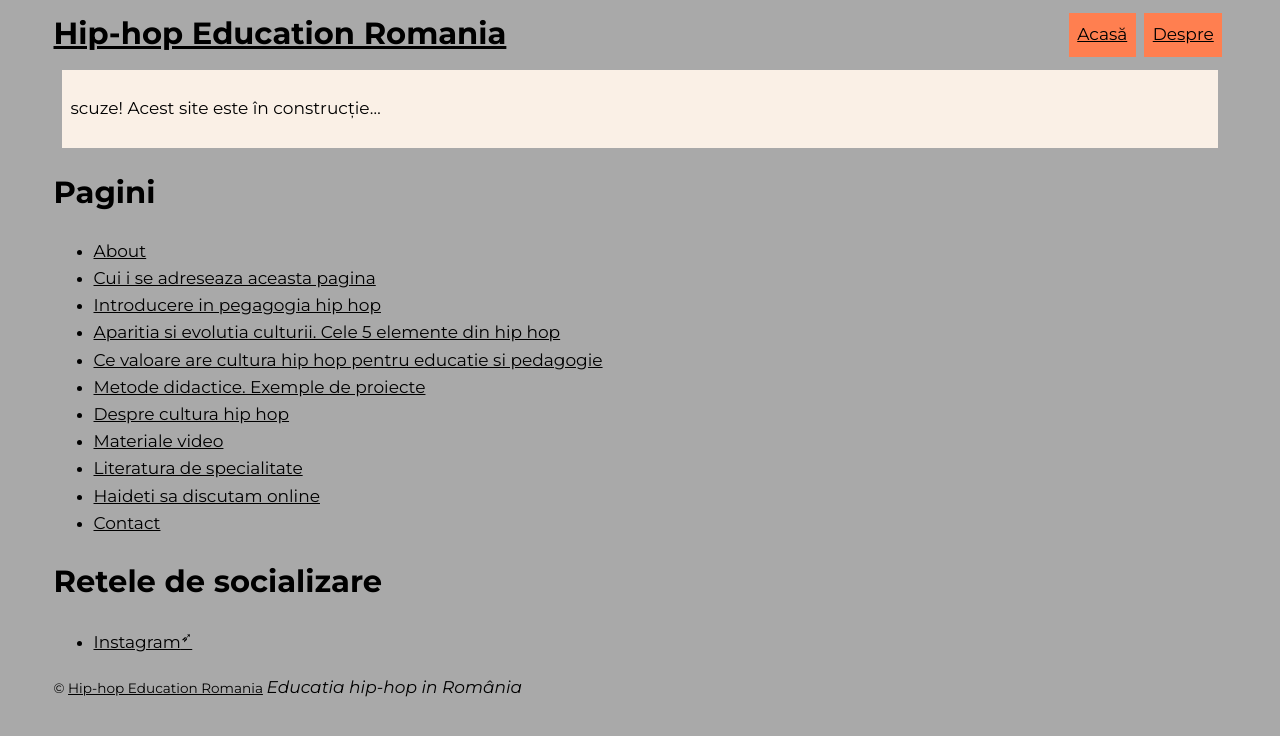
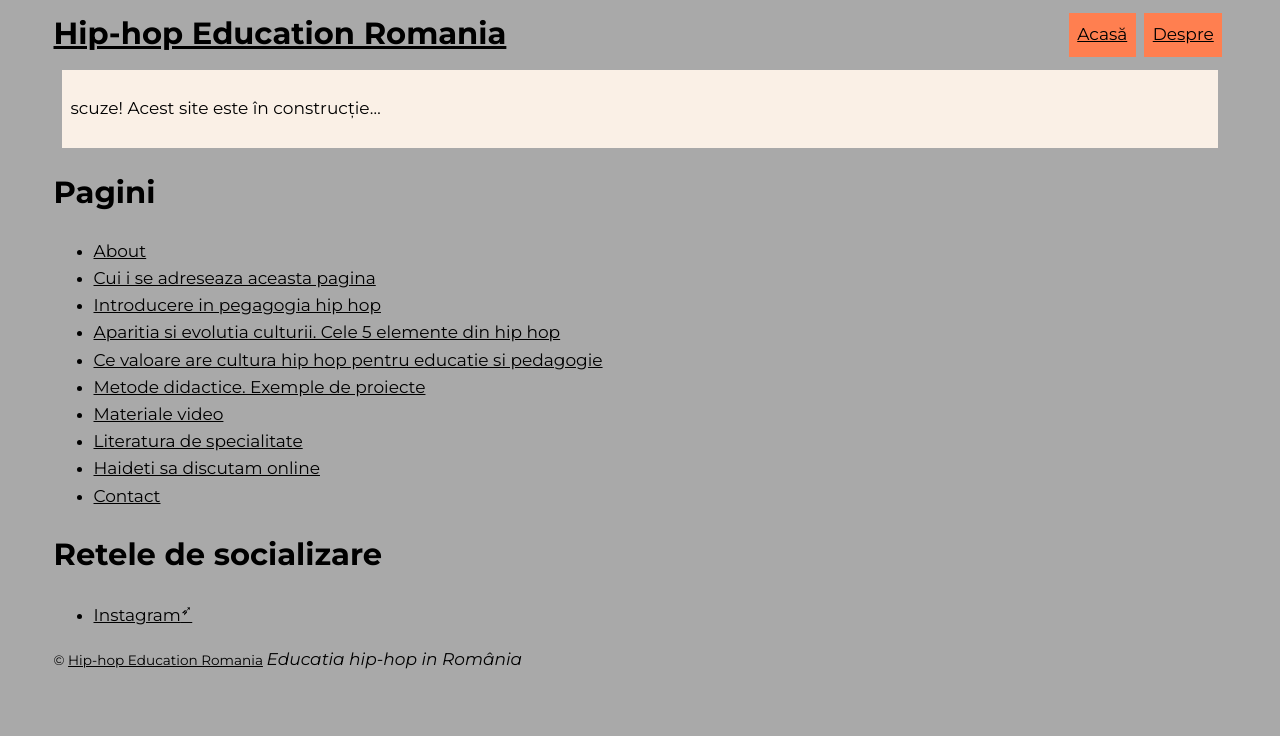
Before and after one commit to hiphopeduro/hiphopeduro.github.io, a Jekyll site: the page built from index.md, in a window 1280 px wide. Shown: the top 736 px of the page. Built offline with Jekyll 4.4.1, drawn with Linux system fonts in a browser that asks for light colours; our own code applies the rules of GitHub Pages for plain Markdown files.

Commit message:
delete category

```diff
--- a/index.md
+++ b/index.md
@@ -7,7 +7,6 @@
 - [Aparitia si evolutia culturii. Cele 5 elemente din hip hop](introducere-in-pedagogia-hip-hop/elemente-ideologie.md)
 - [Ce valoare are cultura hip hop pentru educatie si pedagogie](valoare-pentru-educatie.md)
 - [Metode didactice. Exemple de proiecte](hip-hop-projects-romania.md)
-- [Despre cultura hip hop](ce-este-cultura-hip-hop.md)
 - [Materiale video](documentare/index.md)
 - [Literatura de specialitate](literatura/index.md)
 - [Haideti sa discutam online](discutie-online.md)
```
